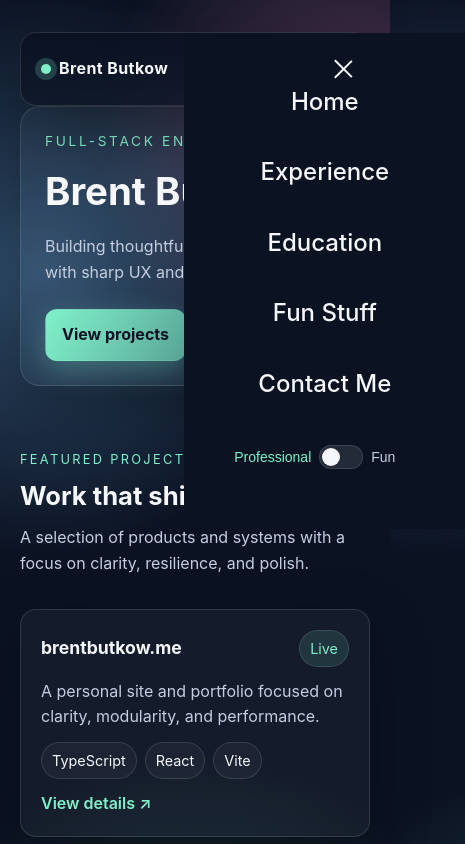
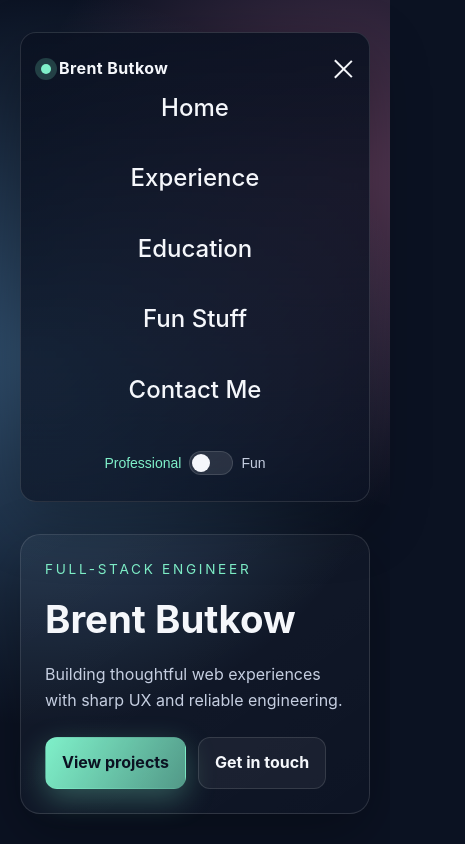
Before and after one commit to BrentTB/brentbutkow.me, a React (Vite) app: page / in a window 390 px wide. Both pictures are taken after a click on the button "Open menu". Shown: the top 844 px of the page, 465 px wide, since content can reach past the window. Built offline with nearby package versions, Linux system fonts and the light colour scheme.

Commit message:
Enhance mobile navbar functionality and styles for better user experience

```diff
--- a/src/components/Navbar.module.scss
+++ b/src/components/Navbar.module.scss
@@ -8,8 +8,8 @@
   display: grid;
   grid-template-columns: auto 1fr auto;
   align-items: center;
-  gap: 16px;
   padding: 16px 0;
+  margin-bottom: 32px;
   background: linear-gradient(180deg, rgba(11, 18, 34, 0.9), rgba(11, 18, 34, 0.65));
   backdrop-filter: blur(12px);
 }
@@ -144,9 +144,23 @@
   }
 }
 
-@media (max-width: 720px) {
+@media (max-width: 900px) {
   .navbar {
     grid-template-columns: auto 1fr auto;
+    grid-template-rows: auto 0fr;
+    transition: grid-template-rows 1000ms ease;
+
+    &.open {
+      grid-template-rows: auto 1fr;
+    }
+  }
+
+  .brand,
+  .mobileMenuToggle {
+    align-self: start;
+    height: 40px;
+    display: inline-flex;
+    align-items: center;
   }
 
   .mobileMenuToggle {
@@ -154,22 +168,20 @@
   }
 
   .nav {
-    position: fixed;
-    top: 0;
-    background: rgb(11, 18, 34);
+    grid-column: 1 / -1;
+    grid-row: 2;
+    overflow: hidden;
+    opacity: 0;
+    pointer-events: none;
+    transition: opacity 300ms ease 750ms;
     display: flex;
     align-items: center;
     justify-content: center;
-    opacity: 0;
-    pointer-events: none;
-    transition: opacity 250ms ease;
-    z-index: 15;
-    grid-column: 2;
-    padding: 50px;
 
     &.open {
       opacity: 1;
       pointer-events: all;
+      transition-delay: 0ms;
     }
   }
 
@@ -181,6 +193,37 @@
     align-items: center;
   }
 
+  /* Staggered fly-in for each nav item on open */
+  .links > * {
+    opacity: 0;
+    transform: translateX(-200px);
+    transition-property: transform, opacity;
+    transition-duration: 300ms;
+  }
+
+  .nav.open .links > * {
+    opacity: 1;
+    transform: translateX(0);
+  }
+
+  /* Sequential delays: top item first */
+  .nav.open .links > *:nth-child(1) { transition-delay: 0ms; }
+  .nav.open .links > *:nth-child(2) { transition-delay: 100ms; }
+  .nav.open .links > *:nth-child(3) { transition-delay: 200ms; }
+  .nav.open .links > *:nth-child(4) { transition-delay: 300ms; }
+  .nav.open .links > *:nth-child(5) { transition-delay: 400ms; }
+  .nav.open .links > *:nth-child(6) { transition-delay: 500ms; }
+  .nav.open .links > *:nth-child(7) { transition-delay: 600ms; }
+
+  /* Reverse stagger on close (last item exits first) */
+  .nav:not(.open) .links > *:nth-child(1) { transition-delay: 360ms; }
+  .nav:not(.open) .links > *:nth-child(2) { transition-delay: 300ms; }
+  .nav:not(.open) .links > *:nth-child(3) { transition-delay: 240ms; }
+  .nav:not(.open) .links > *:nth-child(4) { transition-delay: 180ms; }
+  .nav:not(.open) .links > *:nth-child(5) { transition-delay: 120ms; }
+  .nav:not(.open) .links > *:nth-child(6) { transition-delay: 60ms; }
+  .nav:not(.open) .links > *:nth-child(7) { transition-delay: 0ms; }
+
   .link {
     padding: 12px 0;
   }
--- a/src/components/Navbar.tsx
+++ b/src/components/Navbar.tsx
@@ -12,21 +12,23 @@ function Navbar() {
 
   const closeMobileMenu = () => setIsMobileMenuOpen(false)
 
+  const openStyle = isMobileMenuOpen ? styles.open : ''
+
   return (
-    <header className={styles.navbar}>
+    <header className={`${styles.navbar} ${openStyle}`}>
       <Link to={routePaths.home} className={styles.brand} onClick={closeMobileMenu}>
         <span className={styles.dot} aria-hidden="true" />
         <span>Brent Butkow</span>
       </Link>
       <button
-        className={`${styles.mobileMenuToggle} ${isMobileMenuOpen ? styles.open : ''}`}
+        className={`${styles.mobileMenuToggle} ${openStyle}`}
         onClick={() => setIsMobileMenuOpen(!isMobileMenuOpen)}
         aria-label={isMobileMenuOpen ? 'Close menu' : 'Open menu'}
         aria-expanded={isMobileMenuOpen}
       >
         <span className={styles.menuIcon}></span>
       </button>
-      <nav aria-label="Primary" className={`${styles.nav} ${isMobileMenuOpen ? styles.open : ''}`}>
+      <nav aria-label="Primary" className={`${styles.nav} ${openStyle}`}>
         <ul className={styles.links}>
           {navRoutes.map((route) => (
             <li key={route.path}>
```
Also changed, not shown: public/logos/linkedin-no-bg.png.
